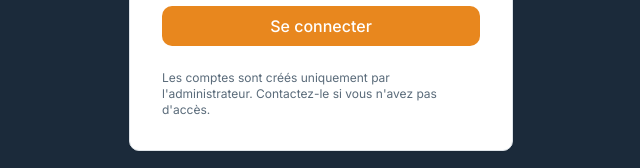
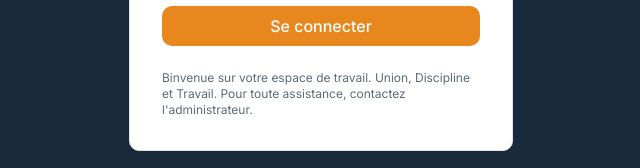
Before and after one commit to koivoguistephane4-ai/gaz-shop-app, a React (Vite) app: page /login in a window 1280 px wide. Shown: the part 458-626 px from the top of the page, without its empty margins (319-959 px from the left). Built offline with nearby package versions, Linux system fonts and the light colour scheme; no server answers.

Commit message:
Mise à jour

```diff
--- a/src/pages/Login.jsx
+++ b/src/pages/Login.jsx
@@ -61,7 +61,7 @@ export default function Login() {
         </form>
 
         <p className="text-xs text-gas-muted mt-6">
-          Les comptes sont créés uniquement par l'administrateur. Contactez-le si vous n'avez pas d'accès.
+          Binvenue sur votre espace de travail. Union, Discipline et Travail. Pour toute assistance, contactez l'administrateur.
         </p>
       </div>
     </div>
```
